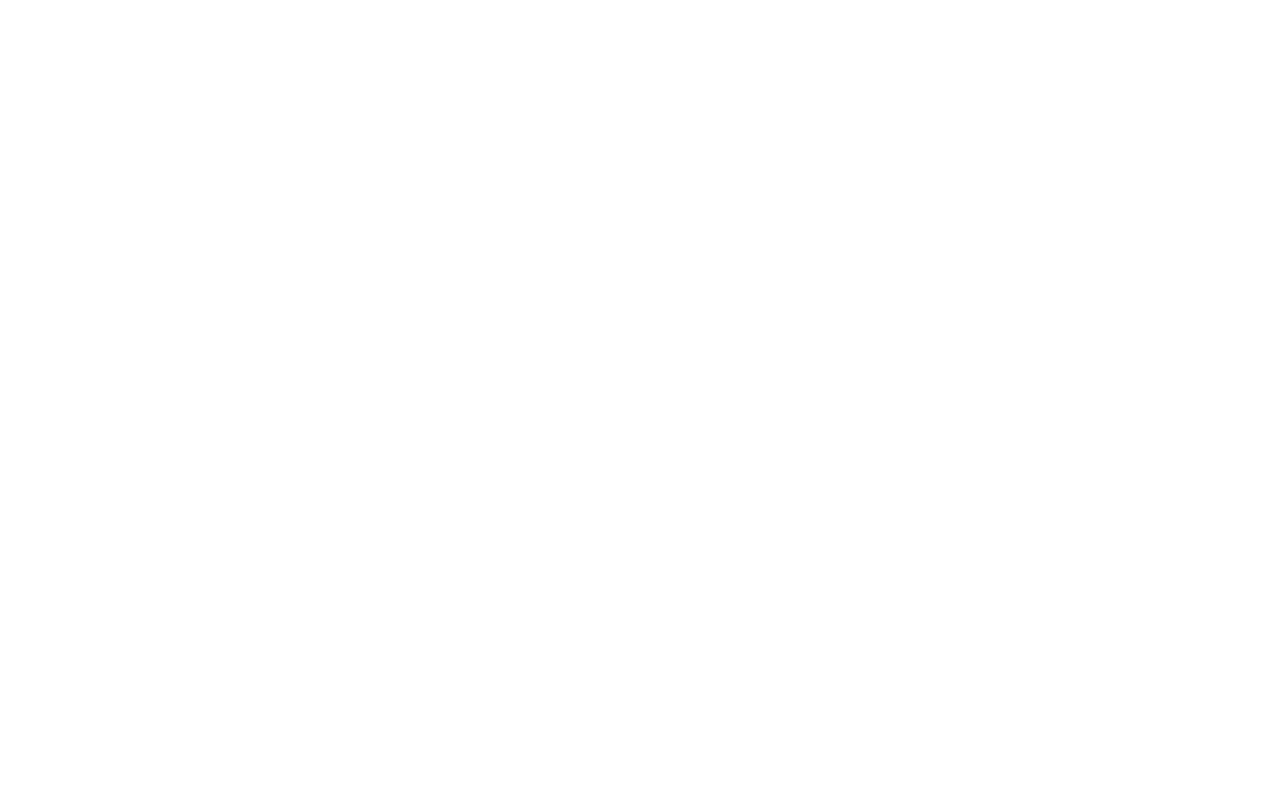
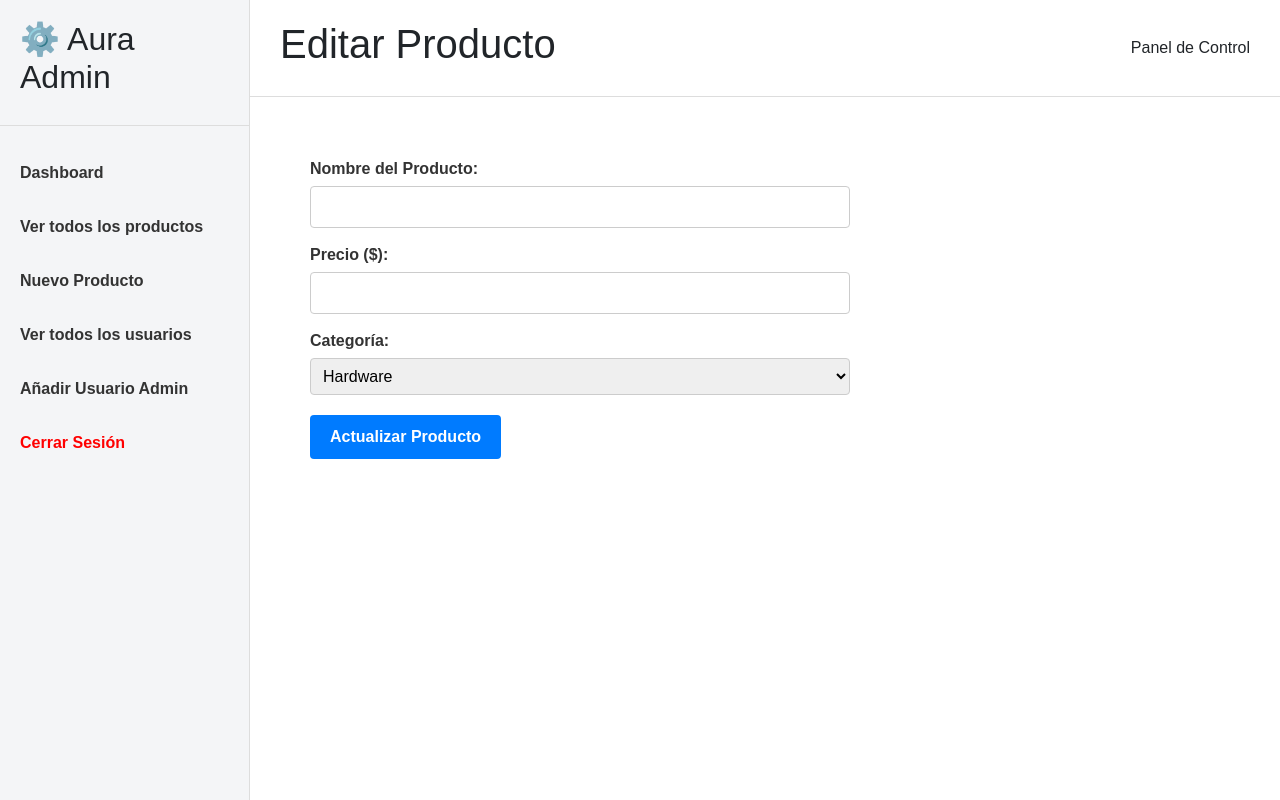
Before and after one commit to Fernand0SC/aura-shopEV2, a React (Vite) app: page /admin/producto/editar/1 in a window 1280 px wide. Before the commit this address had no page. Built offline with nearby package versions, Linux system fonts and the light colour scheme.

Commit message:
Se implementan funciones de eliminar y editar productos con localStorage

```diff
--- a/src/App.jsx
+++ b/src/App.jsx
@@ -18,6 +18,7 @@ import { AdminProductos } from './pages/AdminProductos';
 import { AdminNuevoProducto } from './pages/AdminNuevoProducto';
 import { AdminUsuarios } from './pages/AdminUsuarios';
 import { AdminNuevoUsuario } from './pages/AdminNuevoUsuario';
+import { AdminEditarProducto } from './pages/AdminEditarProducto';
 
 //molde cliente (con Header y Footer)
 const ClientLayout = ({ children }) => (
@@ -50,6 +51,7 @@ function App() {
         <Route path="/admin/producto/nuevo" element={<AdminNuevoProducto />} />
         <Route path="/admin/usuarios" element={<AdminUsuarios />} />
         <Route path="/admin/usuario/nuevo" element={<AdminNuevoUsuario />} />
+        <Route path="/admin/producto/editar/:id" element={<AdminEditarProducto />} />
       </Routes>
     </Router>
   );
--- /dev/null
+++ b/src/pages/AdminEditarProducto.jsx
@@ -0,0 +1,92 @@
+import { useState, useEffect } from 'react';
+import { useNavigate, useParams } from 'react-router-dom';
+import { AdminLayout } from '../components/AdminLayout';
+
+export const AdminEditarProducto = () => {
+    const { id } = useParams();
+    const navigate = useNavigate();
+
+    const [nombre, setNombre] = useState('');
+    const [precio, setPrecio] = useState('');
+    const [categoria, setCategoria] = useState('');
+
+    useEffect(() => {
+        // Buscar producto
+        const productosGuardados = JSON.parse(localStorage.getItem('misProductos')) || [];
+        const productoAEditar = productosGuardados.find(p => p.id === parseInt(id));
+
+        if (productoAEditar) {
+            setNombre(productoAEditar.nombre);
+            setPrecio(productoAEditar.precio);
+            setCategoria(productoAEditar.categoria);
+        }
+    }, [id]);
+
+    const handleSubmit = (e) => {
+        e.preventDefault();
+
+        if (!nombre || !precio || !categoria) {
+            alert('Por favor, completa todos los campos.');
+            return;
+        }
+
+        const productosGuardados = JSON.parse(localStorage.getItem('misProductos')) || [];
+
+
+        const listaActualizada = productosGuardados.map(prod => {
+            if (prod.id === parseInt(id)) {
+                return { ...prod, nombre: nombre, precio: parseInt(precio), categoria: categoria };
+            }
+            return prod;
+        });
+
+        localStorage.setItem('misProductos', JSON.stringify(listaActualizada));
+        alert('¡Producto actualizado con éxito!');
+        navigate('/admin/productos');
+    };
+
+    return (
+        <AdminLayout titulo="Editar Producto">
+            <div style={{ backgroundColor: '#fff', padding: '30px', borderRadius: '8px', color: '#333', maxWidth: '600px' }}>
+                <form onSubmit={handleSubmit}>
+                    <div style={{ marginBottom: '15px' }}>
+                        <label style={{ display: 'block', fontWeight: 'bold', marginBottom: '5px' }}>Nombre del Producto:</label>
+                        <input
+                            type="text"
+                            value={nombre}
+                            onChange={(e) => setNombre(e.target.value)}
+                            style={{ width: '100%', padding: '8px', border: '1px solid #ccc', borderRadius: '4px' }}
+                        />
+                    </div>
+
+                    <div style={{ marginBottom: '15px' }}>
+                        <label style={{ display: 'block', fontWeight: 'bold', marginBottom: '5px' }}>Precio ($):</label>
+                        <input
+                            type="number"
+                            value={precio}
+                            onChange={(e) => setPrecio(e.target.value)}
+                            style={{ width: '100%', padding: '8px', border: '1px solid #ccc', borderRadius: '4px' }}
+                        />
+                    </div>
+
+                    <div style={{ marginBottom: '20px' }}>
+                        <label style={{ display: 'block', fontWeight: 'bold', marginBottom: '5px' }}>Categoría:</label>
+                        <select
+                            value={categoria}
+                            onChange={(e) => setCategoria(e.target.value)}
+                            style={{ width: '100%', padding: '8px', border: '1px solid #ccc', borderRadius: '4px' }}
+                        >
+                            <option value="hardware">Hardware</option>
+                            <option value="perifericos">Periféricos</option>
+                            <option value="accesorios">Accesorios</option>
+                        </select>
+                    </div>
+
+                    <button type="submit" className="btn-submit">
+                        Actualizar Producto
+                    </button>
+                </form>
+            </div>
+        </AdminLayout>
+    );
+};
--- a/src/pages/AdminProductos.jsx
+++ b/src/pages/AdminProductos.jsx
@@ -4,18 +4,26 @@ import { AdminLayout } from '../components/AdminLayout';
 import { productosIniciales } from '../data/db';
 
 export const AdminProductos = () => {
-    // Estado para guardar la lista que se muestra en la tabla
     const [productos, setProductos] = useState([]);
 
     useEffect(() => {
-        // Al cargar la página se busca en localStorage
         const productosGuardados = JSON.parse(localStorage.getItem('misProductos'));
         if (productosGuardados) {
             setProductos(productosGuardados);
         } else {
             setProductos(productosIniciales);
+            localStorage.setItem('misProductos', JSON.stringify(productosIniciales));
         }
     }, []);
+
+    // Funcion eliminar
+    const eliminarProducto = (id, nombre) => {
+        if (window.confirm(`¿Estás seguro de que deseas eliminar el producto "${nombre}"?`)) {
+            const nuevaLista = productos.filter(prod => prod.id !== id);
+            setProductos(nuevaLista); // Actualiza la pantalla
+            localStorage.setItem('misProductos', JSON.stringify(nuevaLista)); // Actualiza la memoria
+        }
+    };
 
     return (
         <AdminLayout titulo="Gestión de Productos">
@@ -43,13 +51,15 @@ export const AdminProductos = () => {
                             <td>${prod.precio.toLocaleString('es-CL')}</td>
                             <td style={{ textTransform: 'capitalize' }}>{prod.categoria}</td>
                             <td>
-                                <Link to="/admin/producto/editar" className="btn-editar">Editar</Link> |{' '}
-                                <a href="#" className="btn-eliminar" onClick={(e) => {
-                                    e.preventDefault();
-                                    alert('Función eliminar en construcción');
-                                }}>
+                                {/* se envia el ID en la URL para saber cuál editar */}
+                                <Link to={`/admin/producto/editar/${prod.id}`} className="btn-editar">Editar</Link> |{' '}
+                                <button
+                                    className="btn-eliminar"
+                                    style={{ border: 'none', background: 'none', cursor: 'pointer', color: '#dc3545', padding: 0, font: 'inherit', textDecoration: 'underline' }}
+                                    onClick={() => eliminarProducto(prod.id, prod.nombre)}
+                                >
                                     Eliminar
-                                </a>
+                                </button>
                             </td>
                         </tr>
                     ))}
```
